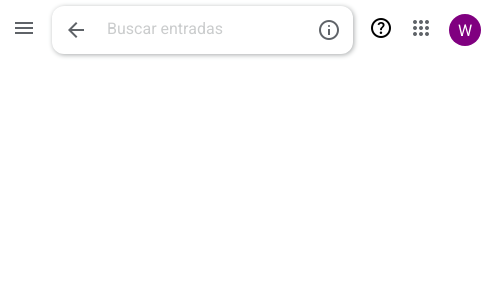
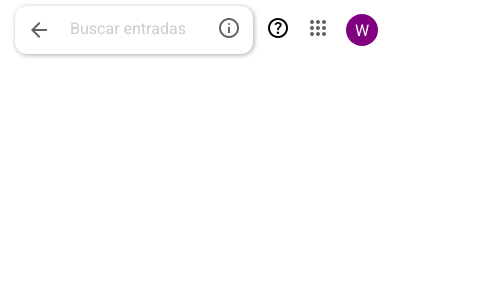
Before and after one commit to wilmer2/blogger, a Vue app: page / in a window 390 px wide. Both pictures are taken after a click on the element "search". Shown: the top 300 px of the page, 481 px wide, since content can reach past the window. Built offline with nearby package versions, Linux system fonts and the light colour scheme.

Commit message:
fix search size

```diff
--- a/src/components/Header.vue
+++ b/src/components/Header.vue
@@ -5,6 +5,7 @@ import Avatar from './Avatar.vue'
 
 <template>
   <header>
+    <div class="header-menu-container">
       <div class="header-menu">
         <div>
           <span class="material-symbols-outlined letter-icon"> menu </span>
@@ -13,9 +14,10 @@ import Avatar from './Avatar.vue'
           <img class="header-logo" src="@/assets/images/logo_blogger.png" alt="Blogger logo" />
         </figure>
       </div>
+      <Search />
+    </div>
 
     <div class="header-interactive-container">
-      <Search />
       <Avatar />
     </div>
   </header>
@@ -23,13 +25,20 @@ import Avatar from './Avatar.vue'
 
 <style scoped>
 header {
-  position: relative;
   display: flex;
   justify-content: space-between;
   align-items: center;
   height: 60px;
   padding-left: 12px;
   padding-right: 12px;
+}
+
+.header-menu-container {
+  position: relative;
+
+  display: flex;
+  justify-content: space-between;
+  flex: 1;
 }
 
 .header-menu {
@@ -44,8 +53,8 @@ header {
 
 .header-interactive-container {
   display: flex;
-  justify-content: flex-end;
-  flex: 1;
+  /* justify-content: flex-end; */
+  /* flex: 1; */
 }
 
 figure {
--- a/src/components/Search.vue
+++ b/src/components/Search.vue
@@ -43,12 +43,18 @@ onMounted(() => {
       </span>
       <input class="ml-1" type="text" placeholder="Buscar entradas" v-model="textInput" />
     </div>
-    <span class="material-symbols-outlined letter-icon"> info </span>
+    <div>
+      <span class="material-symbols-outlined letter-icon"> info </span>
+    </div>
   </div>
 </template>
 
 <style scoped>
 .input-container {
+  position: absolute;
+  top: -10px;
+  left: -13px;
+  /* left: 0; */
   display: flex;
   align-items: center;
   justify-content: space-between;
@@ -66,6 +72,7 @@ onMounted(() => {
 
 .input-arrow-container {
   display: flex;
+  overflow: hidden;
 }
 
 .search-container-btn {
@@ -100,6 +107,7 @@ input::placeholder {
 
 @media (width >= 600px) {
   .input-container {
+    position: static;
     margin: 0 auto;
     background-color: var(--bg-primary);
   }
```
Lines whose indentation alone changed are shown as unchanged.
